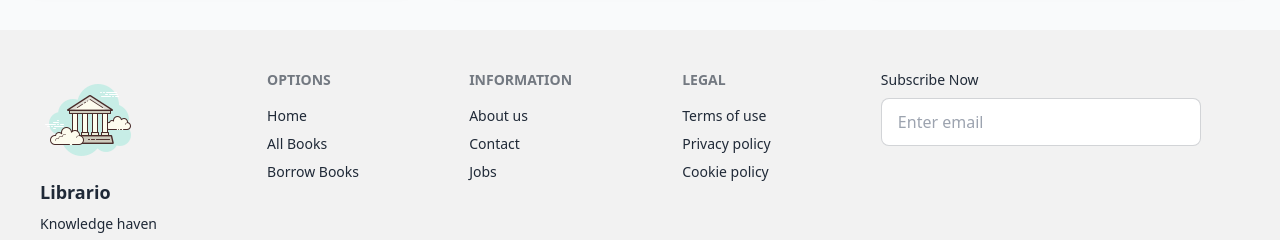
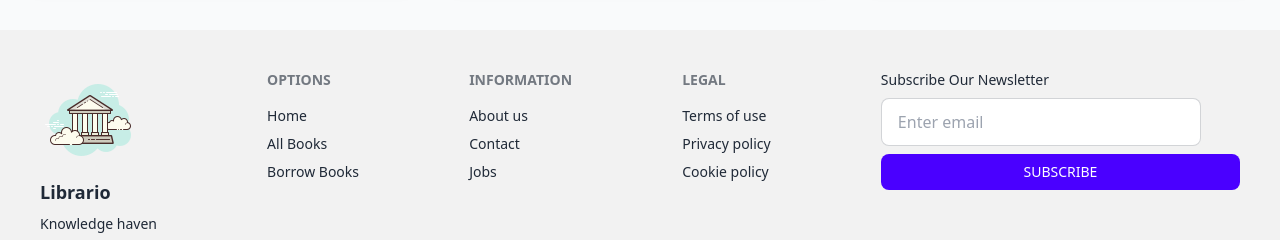
Before and after one commit to Ahmed00002/Library-Management-client, a React (Vite) app: page / in a window 1280 px wide. Shown: the part 1438-1678 px from the top of the page. Built offline with nearby package versions, Linux system fonts and the light colour scheme; no server answers.

Commit message:
nav link made sticky, and redirection on click added to footer sectionn for some usefull links

```diff
--- a/src/components/shared/Footer.jsx
+++ b/src/components/shared/Footer.jsx
@@ -1,4 +1,6 @@
 import logo from "/src/assets/libraryFab.png";
+import { NavLink } from "react-router-dom";
+
 const Footer = () => {
   return (
     <>
@@ -10,9 +12,15 @@ const Footer = () => {
         </aside>
         <nav>
           <h6 className="footer-title">Options</h6>
-          <a className="link link-hover">Home</a>
-          <a className="link link-hover">All Books</a>
-          <a className="link link-hover">Borrow Books</a>
+          <NavLink to={"/"} className="link link-hover">
+            Home
+          </NavLink>
+          <NavLink to={"/books"} className="link link-hover">
+            All Books
+          </NavLink>
+          <NavLink to={"/user/borrowed"} className="link link-hover">
+            Borrow Books
+          </NavLink>
         </nav>
         <nav>
           <h6 className="footer-title">information</h6>
@@ -27,12 +35,15 @@ const Footer = () => {
           <a className="link link-hover">Cookie policy</a>
         </nav>
         <nav className=" w-full">
-          <p>Subscribe Now</p>
+          <p>Subscribe Our Newsletter</p>
           <input
             type="text"
             placeholder="Enter email"
             className="input input-bordered w-full  max-w-xs"
           />
+          <button className="w-full py-2 rounded-lg text-center bg-primary text-white font-medium uppercase">
+            Subscribe
+          </button>
         </nav>
       </footer>
       <div className=" bg-base-200 text-center pb-2 w-full border border-t-gray-300">
--- a/src/components/shared/Navbar.jsx
+++ b/src/components/shared/Navbar.jsx
@@ -34,7 +34,7 @@ const Navbar = () => {
 
   return (
     <>
-      <div className="navbar bg-base-100 resPadding center shadow-2xl">
+      <div className="navbar bg-base-100 resPadding center shadow-md sticky top-0 left-0 w-full z-20">
         <div className="navbar-start">
           {/* mobile menus */}
           <div className="dropdown z-50">
```
